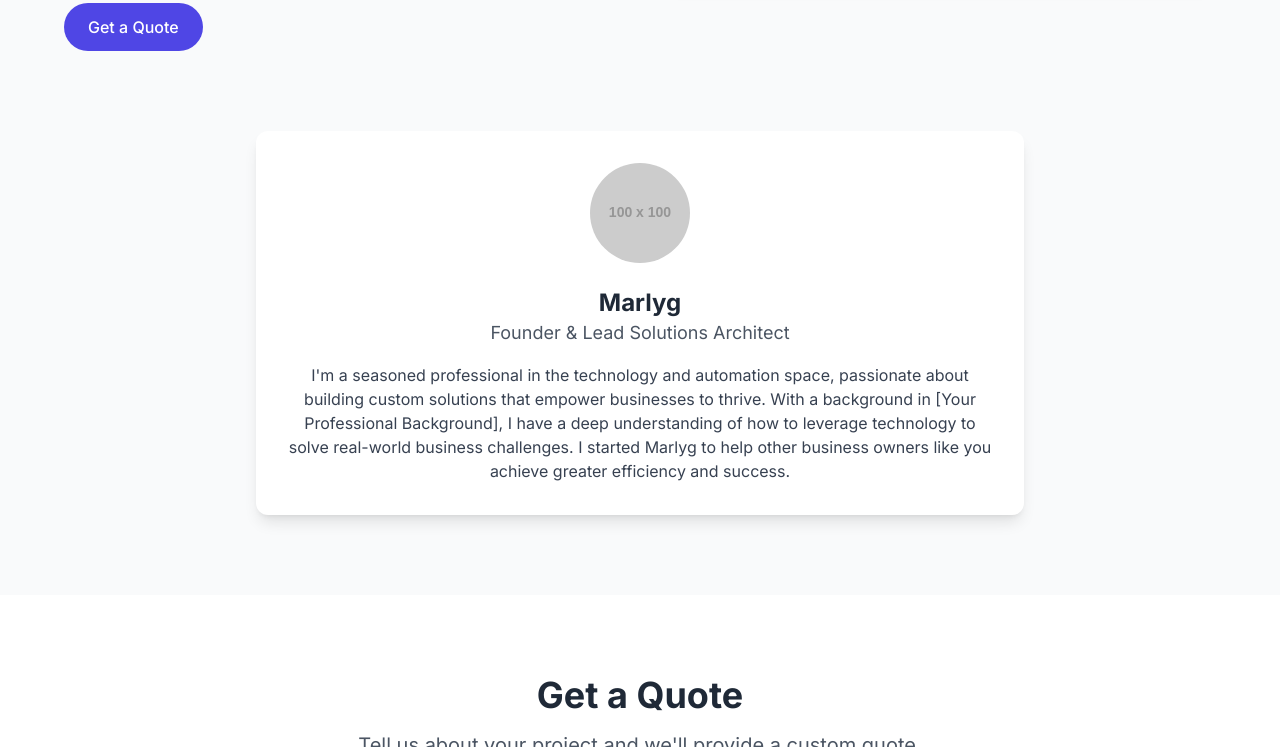
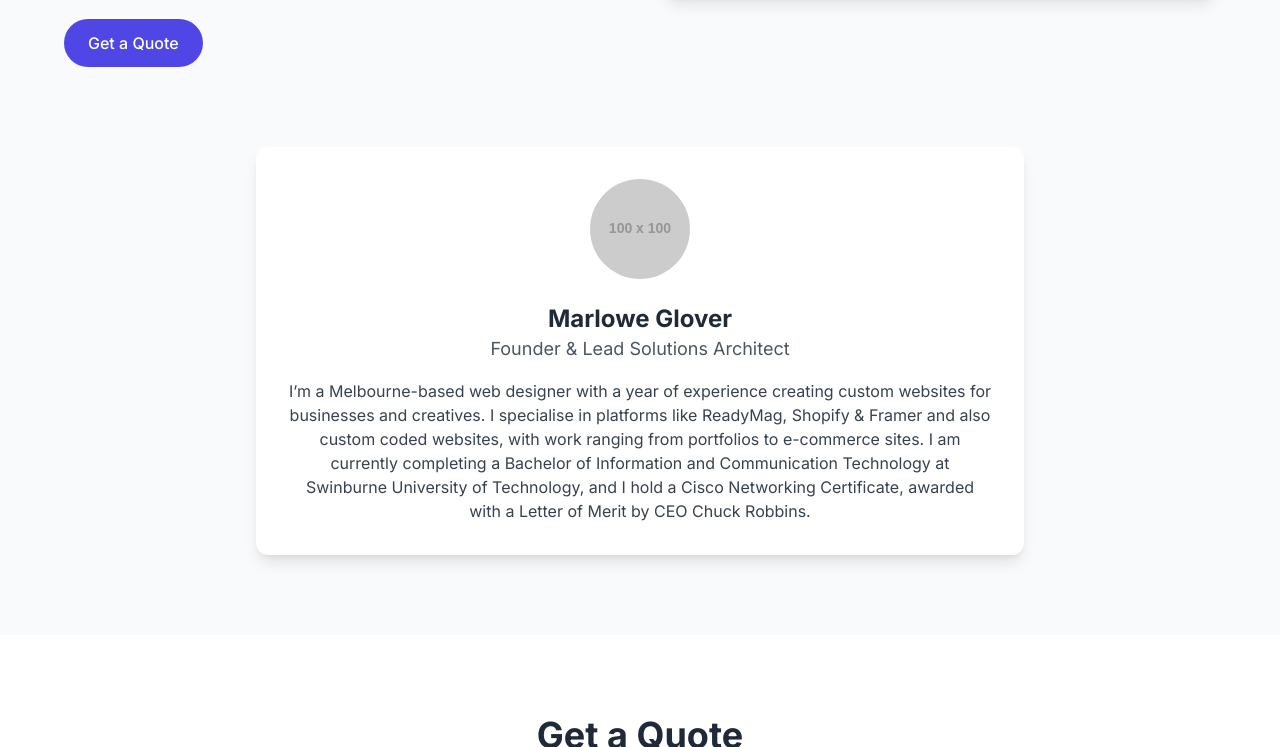
Before and after one commit to marlygme/solutions-website, a plain HTML site: page index.html in a window 1280 px wide. Shown: the part 3409-4156 px from the top of the page. Drawn offline with nearby package versions, Linux system fonts and the light colour scheme; placeholder pictures from the web are drawn by us.

Commit message:
Update index.html

```diff
--- a/index.html
+++ b/index.html
@@ -1,4 +1,4 @@
-<!DOCTYPE html>
+se<!DOCTYPE html>
 <html lang="en">
 <head>
     <meta charset="UTF-8">
@@ -228,9 +228,9 @@
                 <div class="mt-20 text-center fade-in">
                     <div class="bg-white rounded-xl shadow-lg p-8 max-w-3xl mx-auto">
                         <img src="https://placehold.co/100x100/D1D5DB/4B5563?text=M" alt="Marlyg Profile" class="rounded-full mx-auto mb-6">
-                        <h3 class="text-2xl font-bold">Marlyg</h3>
+                        <h3 class="text-2xl font-bold">Marlowe Glover</h3>
                         <p class="text-lg text-gray-600 mb-4">Founder & Lead Solutions Architect</p>
-                        <p class="text-gray-700">I'm a seasoned professional in the technology and automation space, passionate about building custom solutions that empower businesses to thrive. With a background in [Your Professional Background], I have a deep understanding of how to leverage technology to solve real-world business challenges. I started Marlyg to help other business owners like you achieve greater efficiency and success.</p>
+                        <p class="text-gray-700">I’m a Melbourne-based web designer with a year of experience creating custom websites for businesses and creatives. I specialise in platforms like ReadyMag, Shopify & Framer and also custom coded websites, with work ranging from portfolios to e-commerce sites. I am currently completing a Bachelor of Information and Communication Technology at Swinburne University of Technology, and I hold a Cisco Networking Certificate, awarded with a Letter of Merit by CEO Chuck Robbins.</p>
                     </div>
                 </div>
             </div>
```
